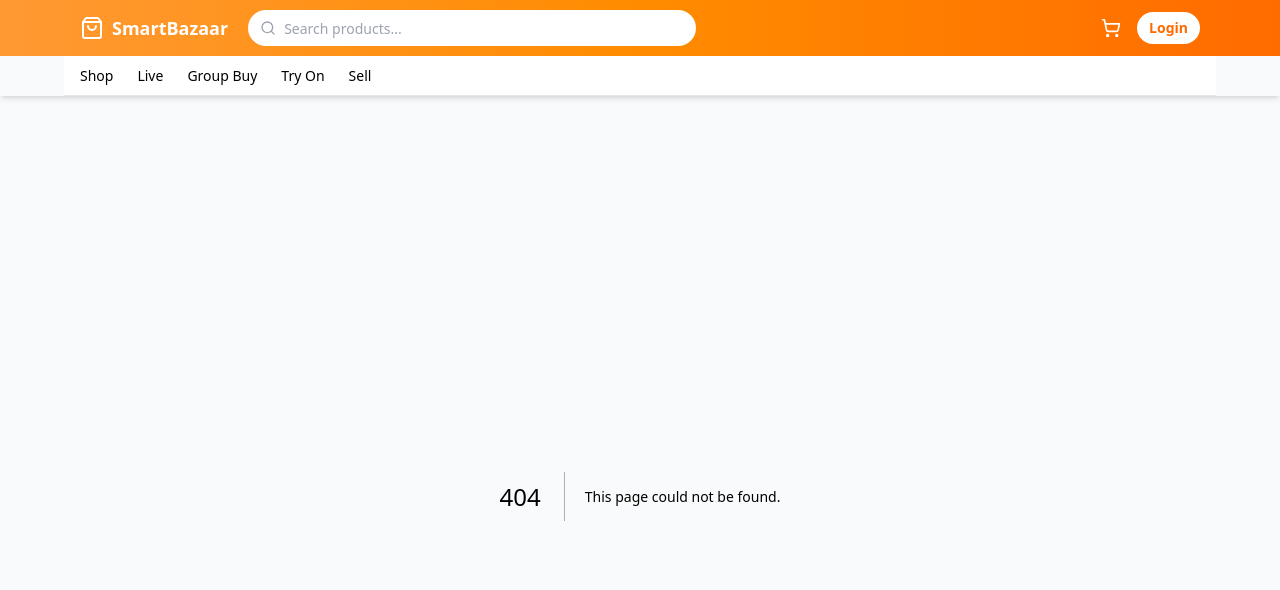
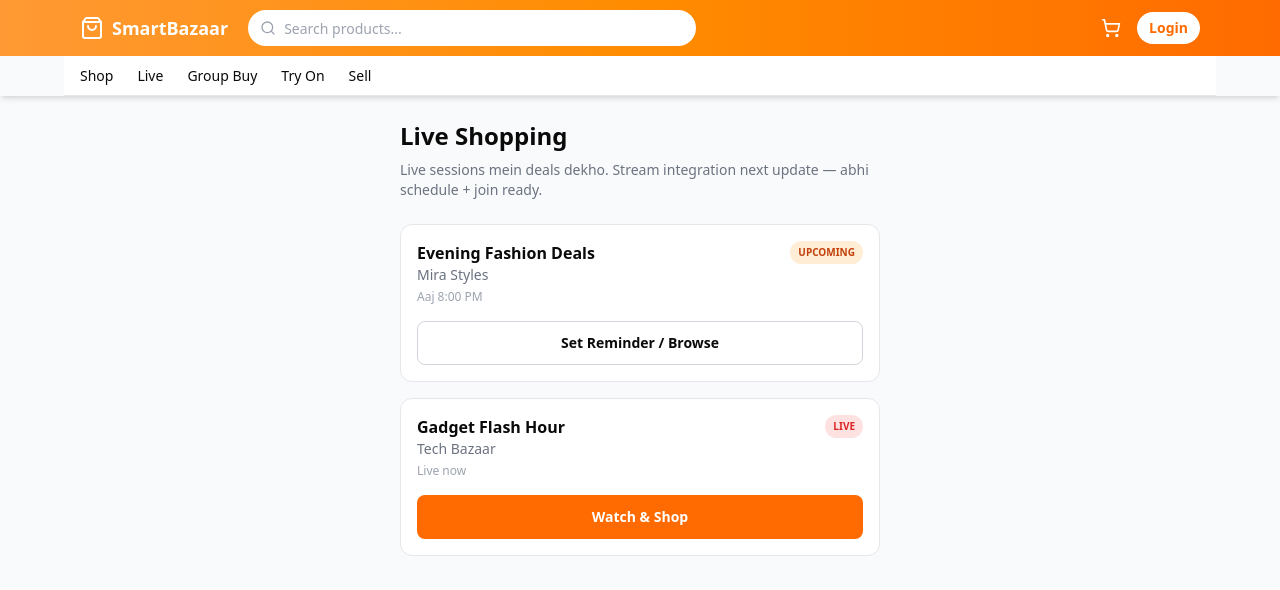
Before and after one commit to noimnotanshul/SmartBazaar_, a Next.js app: page /live in a window 1280 px wide. Before the commit this address had no page. Shown: the top 590 px of the page. Built offline with nearby package versions, Linux system fonts and the light colour scheme.

Commit message:
Create page.tsx

```diff
--- /dev/null
+++ b/app/live/page.tsx
@@ -0,0 +1,63 @@
+"use client"
+
+import Link from "next/link"
+import { Button } from "@/components/ui/button"
+
+const SESSIONS = [
+  {
+    id: "1",
+    title: "Evening Fashion Deals",
+    host: "Mira Styles",
+    status: "upcoming",
+    time: "Aaj 8:00 PM",
+  },
+  {
+    id: "2",
+    title: "Gadget Flash Hour",
+    host: "Tech Bazaar",
+    status: "live",
+    time: "Live now",
+  },
+]
+
+export default function LivePage() {
+  return (
+    <div className="max-w-lg mx-auto px-4 py-6">
+      <h1 className="text-2xl font-bold mb-2">Live Shopping</h1>
+      <p className="text-sm text-gray-500 mb-6">
+        Live sessions mein deals dekho. Stream integration next update — abhi schedule + join ready.
+      </p>
+
+      <div className="space-y-4">
+        {SESSIONS.map((s) => (
+          <div
+            key={s.id}
+            className="rounded-xl border bg-white dark:bg-zinc-900 p-4"
+          >
+            <div className="flex items-start justify-between gap-3">
+              <div>
+                <h2 className="font-semibold">{s.title}</h2>
+                <p className="text-sm text-gray-500">{s.host}</p>
+                <p className="text-xs mt-1 text-gray-400">{s.time}</p>
+              </div>
+              <span
+                className={`text-[10px] font-bold px-2 py-1 rounded-full ${
+                  s.status === "live"
+                    ? "bg-red-100 text-red-600"
+                    : "bg-orange-100 text-orange-700"
+                }`}
+              >
+                {s.status === "live" ? "LIVE" : "UPCOMING"}
+              </span>
+            </div>
+            <Link href="/products">
+              <Button className="w-full mt-4" variant={s.status === "live" ? "default" : "outline"}>
+                {s.status === "live" ? "Watch & Shop" : "Set Reminder / Browse"}
+              </Button>
+            </Link>
+          </div>
+        ))}
+      </div>
+    </div>
+  )
+}
```
